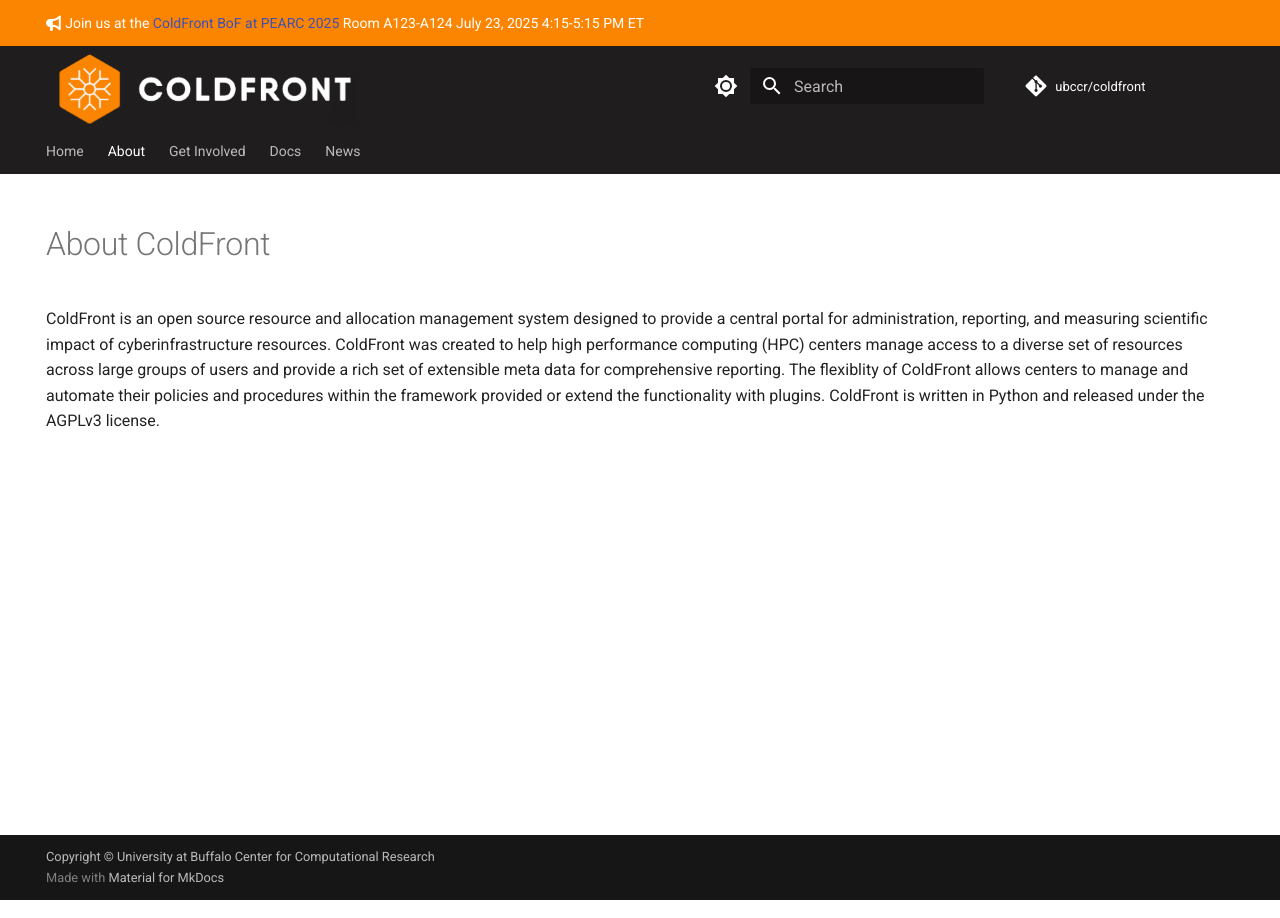
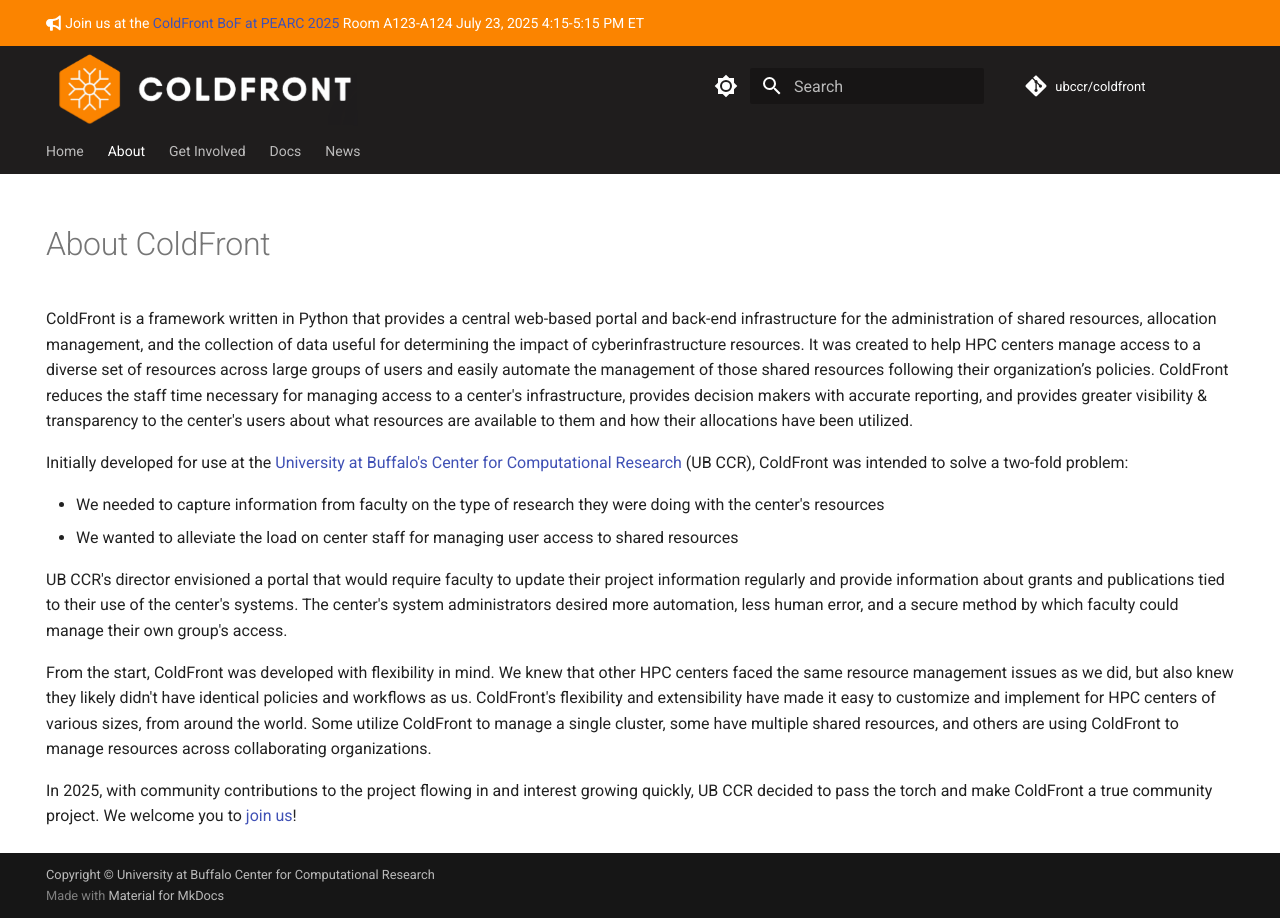
Before and after one commit to dsajdak/coldfront-website, an MkDocs documentation site: the page built from content/about.md, in a window 1280 px wide. Built offline with MkDocs 1.6.1 and Material for MkDocs 9.7.7, drawn with Linux system fonts in a browser that asks for light colours; comment, search, counter and statistics services are not loaded.

Commit message:
Updating ColdFront description

```diff
--- a/content/about.md
+++ b/content/about.md
@@ -7,12 +7,15 @@ hide:
 
 # About ColdFront
 
-ColdFront is an open source resource and allocation management system designed
-to provide a central portal for administration, reporting, and measuring
-scientific impact of cyberinfrastructure resources. ColdFront was created to
-help high performance computing (HPC) centers manage access to a diverse set of
-resources across large groups of users and provide a rich set of extensible
-meta data for comprehensive reporting. The flexiblity of ColdFront allows
-centers to manage and automate their policies and procedures within the
-framework provided or extend the functionality with plugins. ColdFront is
-written in Python and released under the AGPLv3 license.
+ColdFront is a framework written in Python that provides a central web-based portal and back-end infrastructure for the administration of shared resources, allocation management, and the collection of data useful for determining the impact of cyberinfrastructure resources. It was created to help HPC centers manage access to a diverse set of resources across large groups of users and easily automate the management of those shared resources following their organization’s policies.  ColdFront reduces the staff time necessary for managing access to a center's infrastructure, provides decision makers with accurate reporting, and provides greater visibility & transparency to the center's users about what resources are available to them and how their allocations have been utilized.
+
+Initially developed for use at the [University at Buffalo's Center for Computational Research](https://buffalo.edu/ccr) (UB CCR), ColdFront was intended to solve a two-fold problem:
+
+  - We needed to capture information from faculty on the type of research they were doing with the center's resources
+  - We wanted to alleviate the load on center staff for managing user access to shared resources
+
+UB CCR's director envisioned a portal that would require faculty to update their project information regularly and provide information about grants and publications tied to their use of the center's systems.  The center's system administrators desired more automation, less human error, and a secure method by which faculty could manage their own group's access.
+
+From the start, ColdFront was developed with flexibility in mind.  We knew that other HPC centers faced the same resource management issues as we did, but also knew they likely didn't have identical policies and workflows as us.  ColdFront's flexibility and extensibility have made it easy to customize and implement for HPC centers of various sizes, from around the world.  Some utilize ColdFront to manage a single cluster, some have multiple shared resources, and others are using ColdFront to manage resources across collaborating organizations.
+
+In 2025, with community contributions to the project flowing in and interest growing quickly, UB CCR decided to pass the torch and make ColdFront a true community project.  We welcome you to [join us](../content/community.md)!
```
